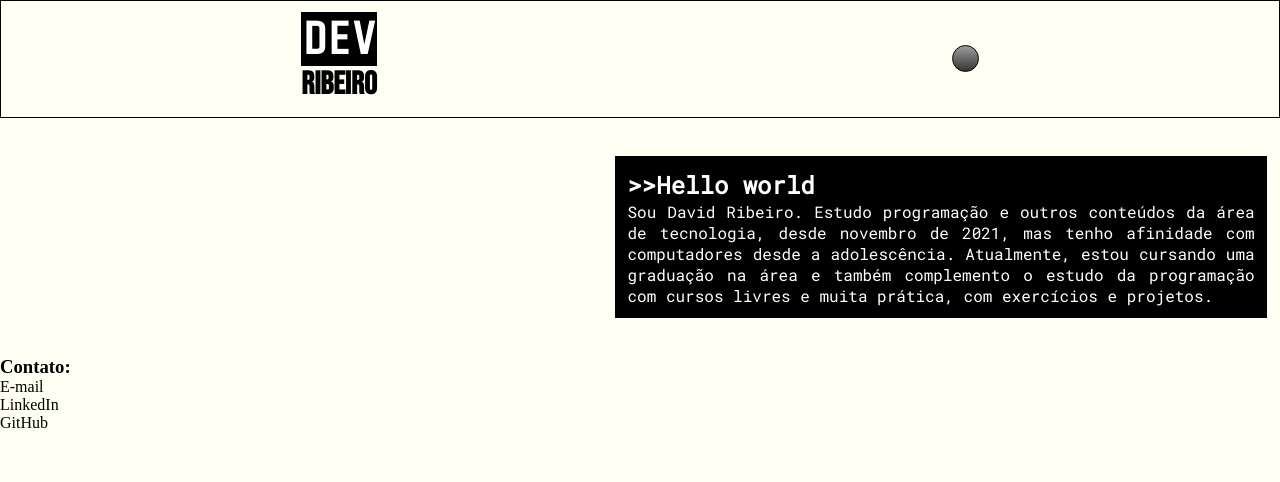
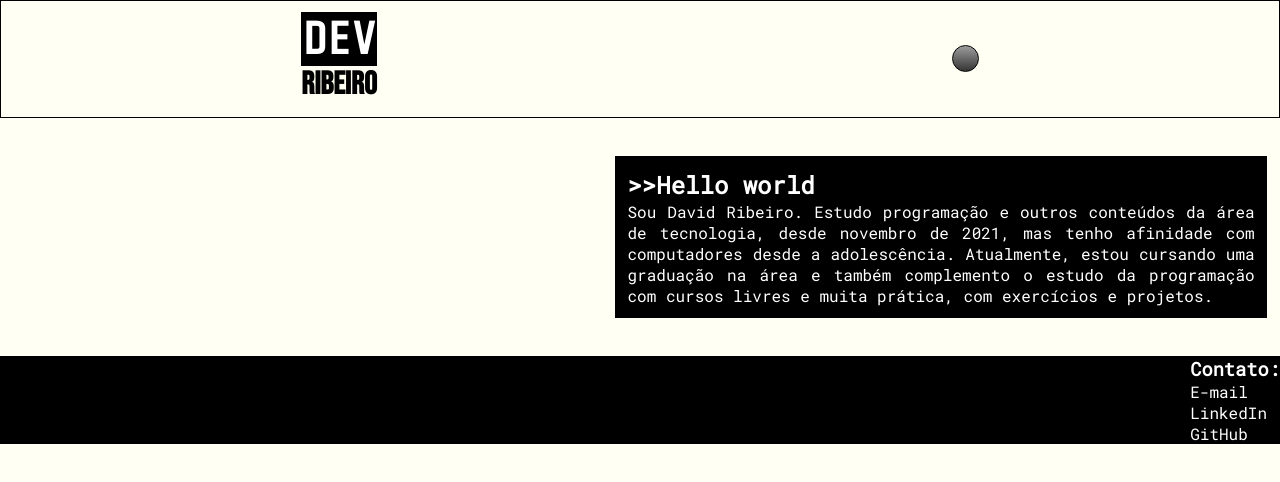
Before and after one commit to dev-ribeiro/portifolio, a Next.js app: page / in a window 1280 px wide. Shown: the top 482 px of the page. Built offline with nearby package versions, Linux system fonts and the light colour scheme.

Commit message:
create initial footer

```diff
--- a/pages/_app.js
+++ b/pages/_app.js
@@ -1,7 +1,6 @@
 import Head from 'next/head';
 import '../public/styles/globals.css';
 import '../public/styles/header.css';
-import '../public/styles/footer.css';
 import '../public/styles/home.css';
 import '../public/styles/projects.css';
 import '../public/styles/about.css'
--- a/src/components/Footer/Footer.js
+++ b/src/components/Footer/Footer.js
@@ -1,7 +1,9 @@
+import style from "./Footer.module.css";
+
 export default function Footer(props){
     return(
-        <footer>
-            <section>
+        <footer className={style.footer}>
+            <section className={style.contact}>
                 <h3>Contato:</h3>
                 <ul>
                     <li>E-mail</li>
--- /dev/null
+++ b/src/components/Footer/Footer.module.css
@@ -0,0 +1,17 @@
+@import url('https://fonts.googleapis.com/css2?family=Roboto+Mono&display=swap');
+
+/*
+    font-family: 'Roboto Mono', monospace;
+*/
+
+.footer{
+    background-color: black;
+    color: white;
+    font-family: 'Roboto Mono', monospace;
+    display: flex;
+    justify-content: flex-end;
+}
+
+.contact li{
+    list-style: none;
+}
```
Also changed, not shown: public/styles/footer.css (deleted).
